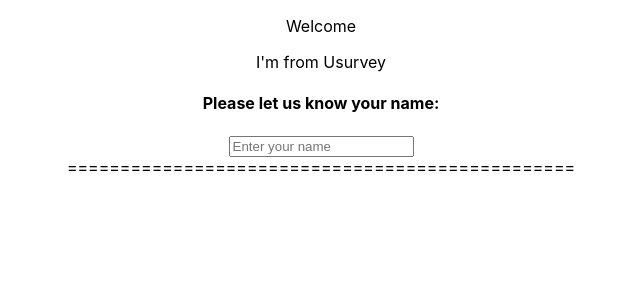
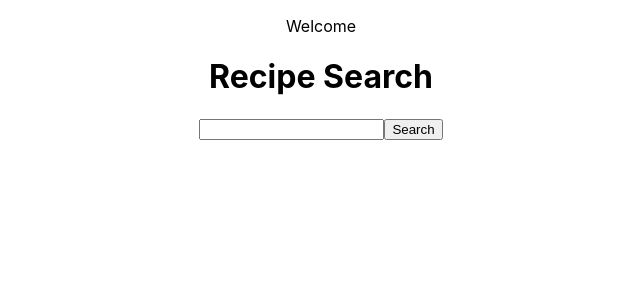
Before and after one commit to BhagyaOshadhi/U-Survey, a React (Create React App) app: page / in a window 1280 px wide. Shown: the top 300 px of the page, without its empty margins (319-959 px from the left). Built offline with nearby package versions, Linux system fonts and the light colour scheme.

Commit message:
recepeapp setstate issue notfixed

```diff
--- a/src/App.js
+++ b/src/App.js
@@ -1,12 +1,12 @@
 import './App.css';
-import Usurvey from './FireBase/Usurvey';
+import Appp from './Appp'
 
 
 function App() {
   return (
     <div className="App">
      <p>Welcome  </p>
-     <Usurvey/>
+      <Appp/>
     </div>
   );
 }
--- /dev/null
+++ b/src/Appp.js
@@ -0,0 +1,65 @@
+import React,{Component} from 'react'
+import Form from './Components/Form'
+class Appp extends Component{
+    constructor(props){
+        super(props)
+        this.state={
+            recipes:[],
+            name:""
+        }
+        this.getRecipe=this.getRecipe.bind(this);
+    }
+    getRecipe = () =>{
+        // const recipeName = e.target.elements.recipeName.value;
+        // e.preventDefault();
+        // const api_call =  await fetch(`https://cors-anywhere.herokuapp.com/https://postman-echo.com/get?foo1=bar1&foo2=bar2`);
+        // const data = await api_call.json();
+        const data = {
+            recipes: [
+                {
+                    image_url: "https://www.google.com/imgres?imgurl=https%3A%2F%2Fimages.immediate.co.uk%2Fproduction%2Fvolatile%2Fsites%2F30%2F2020%2F08%2Fcarrot-cake-8d8dfb5.jpg%3Fquality%3D90%26resize%3D500%252C454&imgrefurl=https%3A%2F%2Fwww.bbcgoodfood.com%2Frecipes%2Fcollection%2Fclassic-cake-recipes&tbnid=SpofA05EGCUC-M&vet=12ahUKEwi88NiI55jtAhVXNCsKHcA5ARsQMygCegUIARCBAg..i&docid=xFbcH3uFOqhYZM&w=500&h=454&q=cake&ved=2ahUKEwi88NiI55jtAhVXNCsKHcA5ARsQMygCegUIARCBAg",
+                    title:"classic cake",
+                    publisher:"BBC GoodFood",
+                    publisher_url:"bbcgoodfood.com",
+
+                },
+                {
+                    image_url: "https://encrypted-tbn0.gstatic.com/images?q=tbn:ANd9GcTVHbGTWH4txueqesV9x_Vi7YRnUv44693zgA&usqp=CAU",
+                    title:"chocalate timeline",
+                    publisher:"Time Toast-",
+                    publisher_url:"timetoast.com",
+                }
+            ]
+        }
+        console.log("data.recipes=",data.recipes);
+        // this.setState({recipes:data.recipes})
+        // console.log("this.state.recipes",this.state.recipes)
+        this.setState({ recipes: data.recipes });
+        console.log("this.state.recipes",this.state.recipes);
+    }
+
+    // componentDidUpdate(params) {
+    //      this.setState({ recipes:this.getRecipe.data.recipes });
+    //      this.setState({name:"bhagya"})
+    // }
+    chaneName(){
+        this.setState({name:"bhagya"});
+        console.log(this.state.name)
+    }
+
+    render(){
+         return(
+            <div className="App">
+                {/* className="App-header" */}
+                <header >
+                     <h1>Recipe Search{this.state.recipes}</h1>
+                     <p>{this.state.recipes}</p>
+                </header> <p>{this.state.recipes}</p>
+                <Form getRecipe={this.getRecipe}/>
+
+
+            </div>
+         );
+     }
+}
+export default Appp
--- /dev/null
+++ b/src/Components/Form.js
@@ -0,0 +1,9 @@
+import React from 'react'
+
+const Form = (props) => (
+    <form onSubmit={props.getRecipe}>
+        <input type ='text' name="recipeName"></input>
+        <button>Search</button>
+    </form>
+)
+export default Form;
```
Also changed, not shown: 1 other file (tests, documents, lock files or other folders).
